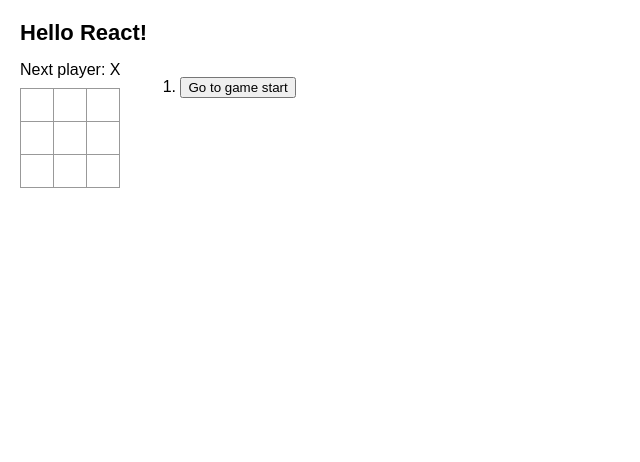
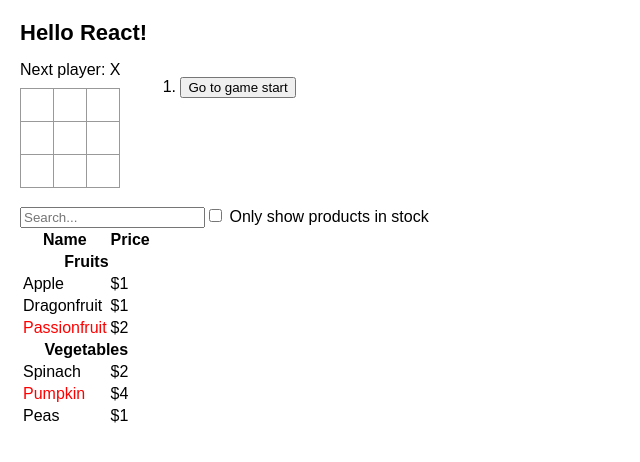
Before and after one commit to yuyongyu08/first-react-app, a React (Vite) app: page / in a window 1280 px wide. Shown: the top 462 px of the page, without its empty margins (0-640 px from the left). Built offline with nearby package versions, Linux system fonts and the light colour scheme.

Commit message:
add new view

```diff
--- a/src/App.jsx
+++ b/src/App.jsx
@@ -1,9 +1,13 @@
 import Game from "./views/game";
+import FilterableProductTable from "./views/filterableProductTable";
+
 export default function App() {
   return (
     <>
       <h1>Hello React!</h1>
       <Game />
+      <br />
+      <FilterableProductTable />
     </>
   );
 }
--- /dev/null
+++ b/src/views/filterableProductTable/components/ProductCategoryRow.jsx
@@ -0,0 +1,9 @@
+export default function ProductCategoryRow({ category }) {
+  return (
+    <tr>
+      <th colSpan="2">
+        {category}
+      </th>
+    </tr>
+  );
+}
--- /dev/null
+++ b/src/views/filterableProductTable/components/ProductRow.jsx
@@ -0,0 +1,13 @@
+export default function ProductRow({ product }) {
+  const name = product.stocked ? product.name :
+    <span style={{ color: 'red' }}>
+      {product.name}
+    </span>;
+
+  return (
+    <tr>
+      <td>{name}</td>
+      <td>{product.price}</td>
+    </tr>
+  );
+}
--- /dev/null
+++ b/src/views/filterableProductTable/components/ProductTable.jsx
@@ -0,0 +1,38 @@
+import ProductCategoryRow from "./ProductCategoryRow";
+import ProductRow from "./ProductRow";
+
+export default function ProductTable({ products, filterText, inStockOnly }) {
+  const rows = [];
+  let lastCategory = null;
+
+  console.log('ProductTable render');
+  products.forEach((product) => {
+    if (
+      product.name.toLowerCase().indexOf(
+        filterText.toLowerCase()
+      ) === -1
+    ) {
+      return;
+    }
+    if (inStockOnly && !product.stocked) {
+      return;
+    }
+    if (product.category !== lastCategory) {
+      rows.push(<ProductCategoryRow category={product.category} key={product.category} />);
+    }
+    rows.push(<ProductRow product={product} key={product.name} />);
+    lastCategory = product.category;
+  });
+
+  return (
+    <table>
+      <thead>
+        <tr>
+          <th>Name</th>
+          <th>Price</th>
+        </tr>
+      </thead>
+      <tbody>{rows}</tbody>
+    </table>
+  );
+}
--- /dev/null
+++ b/src/views/filterableProductTable/components/SearchBar.jsx
@@ -0,0 +1,16 @@
+export default function SearchBar({ filterText, inStockOnly, onFilterTextChange, onInStockOnlyChange }) {
+  return (
+    <form>
+      <input
+        type="text"
+        placeholder="Search..."
+        value={filterText}
+        onChange={(e) => onFilterTextChange(e.target.value)}
+      />
+      <label>
+        <input type="checkbox" value={inStockOnly} onChange={(e) => onInStockOnlyChange(e.target.checked)} /> Only show
+        products in stock
+      </label>
+    </form>
+  );
+}
--- a/src/views/filterableProductTable/index.jsx
+++ b/src/views/filterableProductTable/index.jsx
@@ -0,0 +1,29 @@
+import React, { useState } from "react";
+import SearchBar from "./components/SearchBar";
+import ProductTable from "./components/ProductTable";
+
+const PRODUCTS = [
+  { category: "Fruits", price: "$1", stocked: true, name: "Apple" },
+  { category: "Fruits", price: "$1", stocked: true, name: "Dragonfruit" },
+  { category: "Fruits", price: "$2", stocked: false, name: "Passionfruit" },
+  { category: "Vegetables", price: "$2", stocked: true, name: "Spinach" },
+  { category: "Vegetables", price: "$4", stocked: false, name: "Pumpkin" },
+  { category: "Vegetables", price: "$1", stocked: true, name: "Peas" },
+];
+
+export default function FilterableProductTable() {
+  const [filterText, setFilterText] = useState("");
+  const [inStockOnly, setInStockOnly] = useState(false);
+
+  return (
+    <div>
+      <SearchBar
+        filterText={filterText}
+        inStockOnly={inStockOnly}
+        onFilterTextChange={setFilterText}
+        onInStockOnlyChange={setInStockOnly}
+      />
+      <ProductTable products={PRODUCTS} filterText={filterText} inStockOnly={inStockOnly} />
+    </div>
+  );
+}
```
